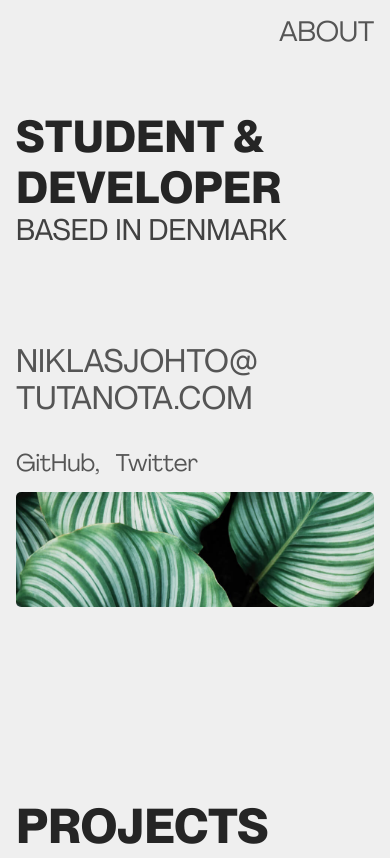
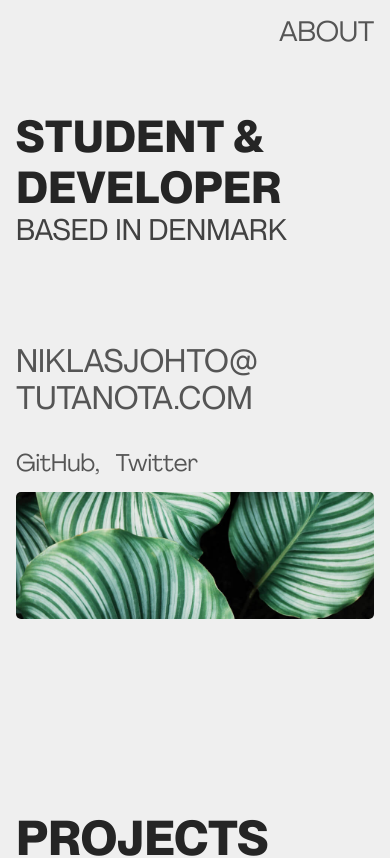
Before and after one commit to niklasjohto/portfolio, a Next.js app: page / in a window 390 px wide. Shown: the top 858 px of the page. Built offline with nearby package versions, Linux system fonts and the light colour scheme.

Commit message:
fixed image size on mobile

```diff
--- a/styles/Hero.module.scss
+++ b/styles/Hero.module.scss
@@ -1,13 +1,11 @@
 @import "variables";
 
 .main__hero {
-  height: auto;
-
   font-family: $big-font;
 
   display: grid;
   grid-template-columns: 1fr;
-  grid-template-rows: 1.2fr 0.3fr;
+  grid-template-rows: 1fr 15vh;
   gap: 1rem;
 
   .hero__content {
@@ -34,6 +32,7 @@
 @media screen and (min-width: $break-tablet) {
   .main__hero {
     gap: 2rem;
+    grid-template-rows: 1fr 25vh;
   }
 }
 
```
